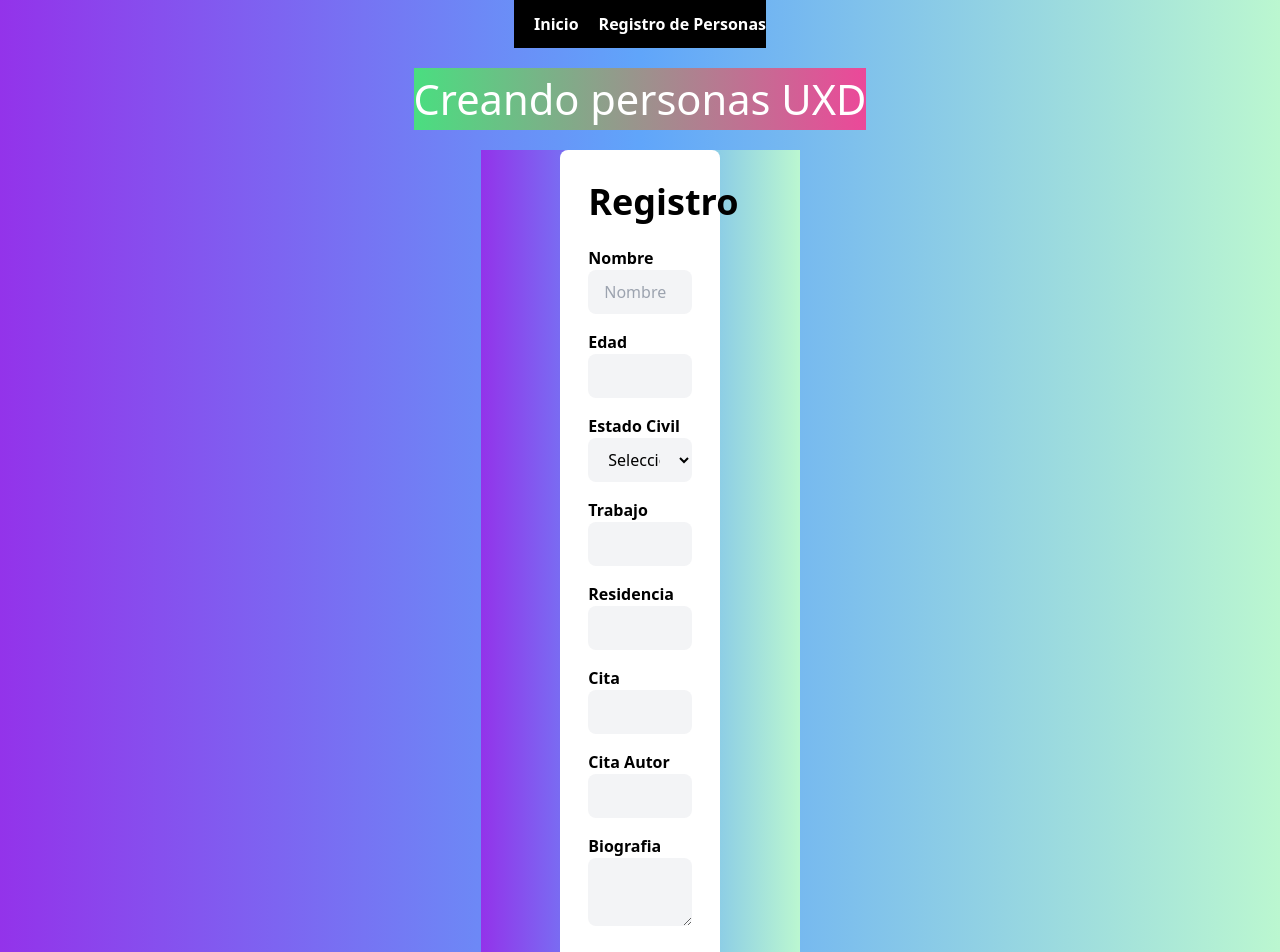
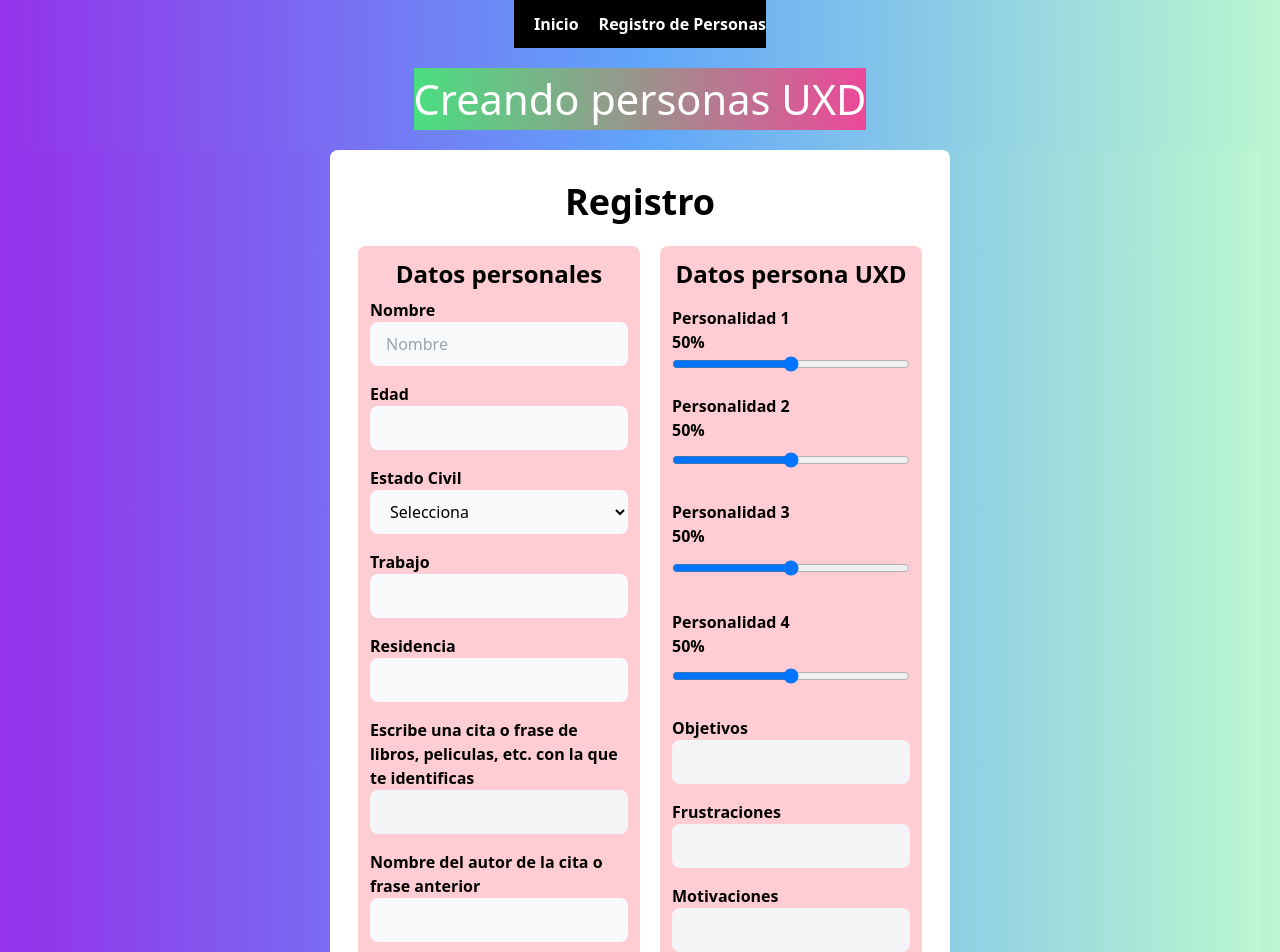
Before and after one commit to Yadira-Canche-Hernandez/SPA_PERSONASUXD, a Vue app: page /RegistroPersonas in a window 1280 px wide. Shown: the top 952 px of the page. Built offline with nearby package versions, Linux system fonts and the light colour scheme.

Commit message:
Diseño mejorado del formulario

```diff
--- a/src/components/RegistroPersonas.vue
+++ b/src/components/RegistroPersonas.vue
@@ -148,25 +148,29 @@ export default {
 
       <form class="w-full mt-6">
 
+        <div class="grid grid-cols-2">
+
+          <div class="bg-rose-200  p-3 rounded-lg">
             <div class="w-full">
+              <h1 class="text-2xl  text-center font-bold  text-black ">Datos personales</h1>
               <label class="block text-black font-bold md:text-left my-2 md:mb-0">
                 Nombre
               </label>
-          <input type="text" v-model="Nombre" class="w-full py-2.5 px-4 rounded-lg bg-gray-100 focus:shadow focus:bg-white focus:outline-none" id="nombre" placeholder="Nombre"/>
+              <input type="text" v-model="Nombre" class="w-full py-2.5 px-4 rounded-lg bg-gray-50 focus:shadow focus:bg-white focus:outline-none" id="nombre" placeholder="Nombre"/>
             </div>
 
             <div class="w-full mt-4">
               <label class="block text-black font-bold md:text-left my-2 md:mb-0" >
                 Edad
               </label>
-          <input type="text" v-model="Edad" class="w-full py-2.5 px-4 rounded-lg bg-gray-100 focus:shadow focus:bg-white focus:outline-none" id="edad" placeholder=""/>
+              <input type="text" v-model="Edad" class="w-full py-2.5 px-4 rounded-lg bg-gray-50 focus:shadow focus:bg-white focus:outline-none" id="edad" placeholder=""/>
             </div>
 
             <div class="w-full mt-4">
               <label class="block text-black font-bold md:text-left my-2 md:mb-0">
                 Estado Civil
               </label>
-          <select v-model="EstadoCivil" name="EstadoCivil" id="EstadoCivil"  class="w-full py-2.5 px-4 rounded-lg bg-gray-100 focus:shadow focus:bg-white focus:outline-none">
+              <select v-model="EstadoCivil" name="EstadoCivil" id="EstadoCivil"  class="w-full py-2.5 px-4 rounded-lg bg-gray-50 focus:shadow focus:bg-white focus:outline-none">
                 <option disabled value="">Selecciona </option>
                 <option value="1">Soltero</option>
                 <option value="2">Casado </option>
@@ -181,37 +185,42 @@ export default {
               <label class="block text-black font-bold md:text-left my-2 md:mb-0">
                 Trabajo
               </label>
-          <input type="text" v-model="Trabajo" class="w-full py-2.5 px-4 rounded-lg bg-gray-100 focus:shadow focus:bg-white focus:outline-none" id="trabajo" placeholder=""/>
+              <input type="text" v-model="Trabajo" class="w-full py-2.5 px-4 rounded-lg bg-gray-50 focus:shadow focus:bg-white focus:outline-none" id="trabajo" placeholder=""/>
             </div>
 
             <div class="w-full mt-4">
               <label class="block text-black font-bold md:text-left my-2 md:mb-0">
                 Residencia
               </label>
-          <input type="text" v-model="Residencia" class="w-full py-2.5 px-4 rounded-lg bg-gray-100 focus:shadow focus:bg-white focus:outline-none" id="Residencia" placeholder=""/>
+              <input type="text" v-model="Residencia" class="w-full py-2.5 px-4 rounded-lg bg-gray-50 focus:shadow focus:bg-white focus:outline-none" id="Residencia" placeholder=""/>
             </div>
 
             <div class="w-full mt-4">
               <label class="block text-black font-bold md:text-left my-2 md:mb-0">
-            Cita
+                Escribe una cita o frase de libros, peliculas, etc. con la que te identificas
               </label>
               <input type="text" v-model="Cita" class="w-full py-2.5 px-4 rounded-lg bg-gray-100 focus:shadow focus:bg-white focus:outline-none" id="Cita" placeholder=""/>
             </div>
 
             <div class="w-full mt-4">
               <label class="block text-black font-bold md:text-left my-2 md:mb-0">
-            Cita Autor
+                Nombre del autor de la cita o frase anterior
               </label>
-          <input type="text" v-model="CitaAutor" class="w-full py-2.5 px-4 rounded-lg bg-gray-100 focus:shadow focus:bg-white focus:outline-none" id="CitaAutor" placeholder=""/>
+              <input type="text" v-model="CitaAutor" class="w-full py-2.5 px-4 rounded-lg bg-gray-50 focus:shadow focus:bg-white focus:outline-none" id="CitaAutor" placeholder=""/>
             </div>
 
             <div class="w-full mt-4">
               <label class="block text-black font-bold md:text-left my-2 md:mb-0">
-            Biografia
+                Biografía
               </label>
-          <textarea type="text" v-model="Bio" class="w-full py-2.5 px-4 rounded-lg bg-gray-100 focus:shadow focus:bg-white focus:outline-none" id="Bio" placeholder="">
+              <textarea type="text" v-model="Bio" class="w-full py-2.5 px-4 rounded-lg bg-gray-50 focus:shadow focus:bg-white focus:outline-none" id="Bio" placeholder="">
               </textarea>
             </div>
+          </div>
+
+          <div class="ml-5 bg-rose-200  p-3 rounded-lg ">
+
+            <h1 class="text-2xl  text-center font-bold  text-black">Datos persona UXD</h1>
 
             <div class="w-full mt-4">
               <label class="block text-black font-bold md:text-left my-2 md:mb-0">
@@ -219,7 +228,7 @@ export default {
                 <br>
                   {{ this.Personalidad1 }}%
               </label>
-          <input type="range" v-model="Personalidad1" class="w-full py-2.5 px-4 rounded-lg bg-gray-100 focus:shadow focus:bg-white focus:outline-none" id="Personalidad1" placeholder="" typeof="slider" min="0" max="100"/>
+              <input type="range" v-model="Personalidad1" class="w-full px-4 rounded-lg bg-gray-100 focus:shadow focus:bg-white focus:outline-none" id="Personalidad1" placeholder="" typeof="slider" min="0" max="100"/>
             </div>
 
             <div class="w-full mt-4">
@@ -236,7 +245,7 @@ export default {
                 <br>
                 {{ this.Personalidad3 }}%
               </label>
-          <input type="range" v-model="Personalidad3" class="w-full py-2.5 px-4 rounded-lg bg-gray-100 focus:shadow focus:bg-white focus:outline-none" id="Personalidad3" placeholder="" typeof="slider" min="0" max="100"/>
+              <input type="range" v-model="Personalidad3" class="w-full py-3 px-5 rounded-lg transition-colors bg-gray-100 focus:shadow focus:bg-white focus:outline-none" id="Personalidad3" placeholder="" typeof="slider" min="0" max="100"/>
             </div>
 
             <div class="w-full mt-4">
@@ -252,21 +261,21 @@ export default {
               <label class="block text-black font-bold md:text-left my-2 md:mb-0">
                 Objetivos
               </label>
-          <input type="text" v-model="Objetivos" class="w-full py-2.5 px-4 rounded-lg bg-gray-100 focus:shadow focus:bg-white focus:outline-none" id="Objetivos" placeholder=""/>
+              <input type="text" v-model="Objetivos" class="w-full py-2.5 px-4 rounded-lg bg-gray-100 focus:shadow focus:bg-white focus:outline-none" id="Objetivos"/>
             </div>
 
             <div class="w-full mt-4">
               <label class="block text-black font-bold md:text-left my-2 md:mb-0">
                 Frustraciones
               </label>
-          <input type="text" v-model="Frustraciones" class="w-full py-2.5 px-4 rounded-lg bg-gray-100 focus:shadow focus:bg-white focus:outline-none" id="Frustraciones" placeholder=""/>
+              <input type="text" v-model="Frustraciones" class="w-full py-2.5 px-4 rounded-lg bg-gray-100 focus:shadow focus:bg-white focus:outline-none" id="Frustraciones"/>
             </div>
 
             <div class="w-full mt-4">
               <label class="block text-black font-bold md:text-left my-2 md:mb-0">
                 Motivaciones
               </label>
-          <input type="text" v-model="Motivaciones" class="w-full py-2.5 px-4 rounded-lg bg-gray-100 focus:shadow focus:bg-white focus:outline-none" id="Motivaciones" placeholder=""/>
+              <input type="text" v-model="Motivaciones" class="w-full py-2.5 px-4 rounded-lg bg-gray-100 focus:shadow focus:bg-white focus:outline-none" id="Motivaciones"/>
             </div>
 
             <div class="w-full mt-4">
@@ -275,11 +284,18 @@ export default {
               </label>
               <input type="text" v-model="Marcas" class="w-full py-2.5 px-4 rounded-lg bg-gray-100 focus:shadow focus:bg-white focus:outline-none" id="Marcas" placeholder="Separa por comas"/>
             </div>
-        <!--Botones paginas-->
+          </div>
+
+        </div>
+
+          <!--Boton Registrar-->
           <div class="flex justify-center items-center space-x-4 text-base my-8">
-            <!--Pagina anterior-->
+
               <button @click="Registro()" class="h-14 mx-2 sm:h-10 px-7 font-semibold rounded-md bg-slate-800 text-white my-2 justify-center shadow-xl hover:shadow-inner transition duration-500 ease-in-out  transform hover:-translate-x hover:scale-105" type="button">Enviar </button>
           </div>
+
+
+
       </form>
     </div>
 
```
Lines whose indentation alone changed are shown as unchanged.
